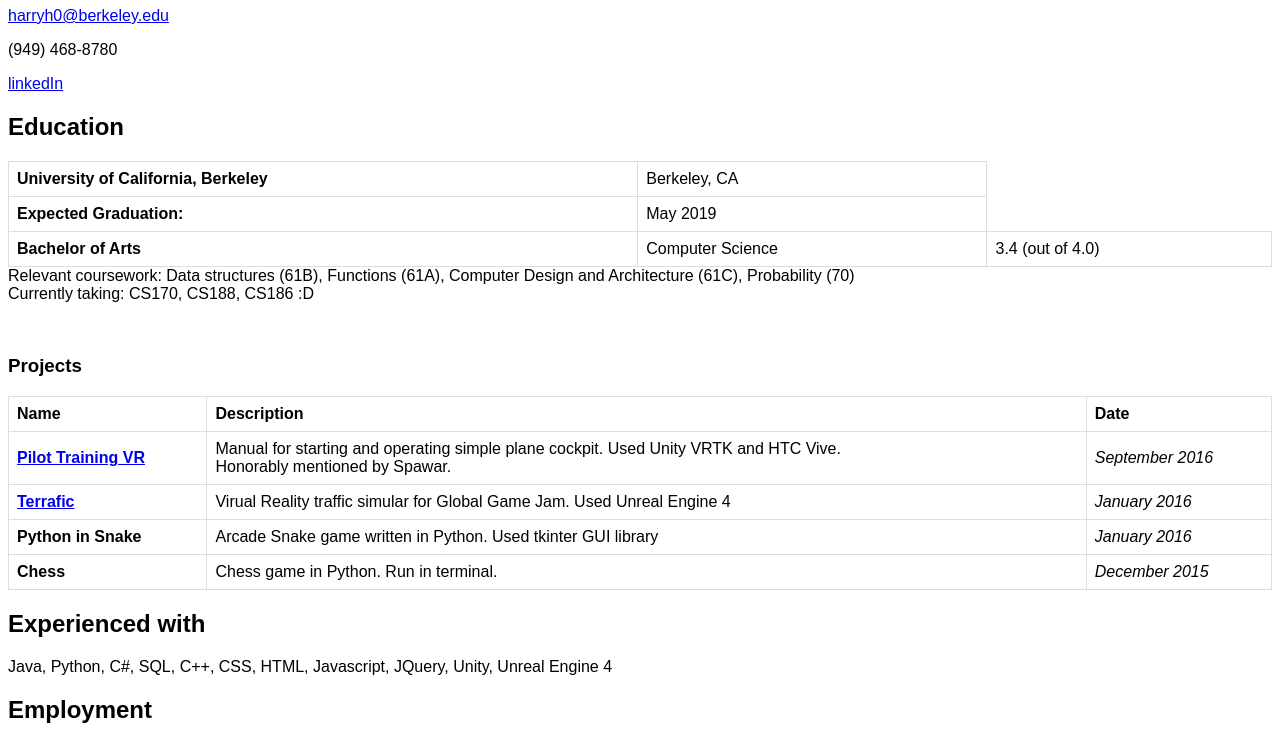
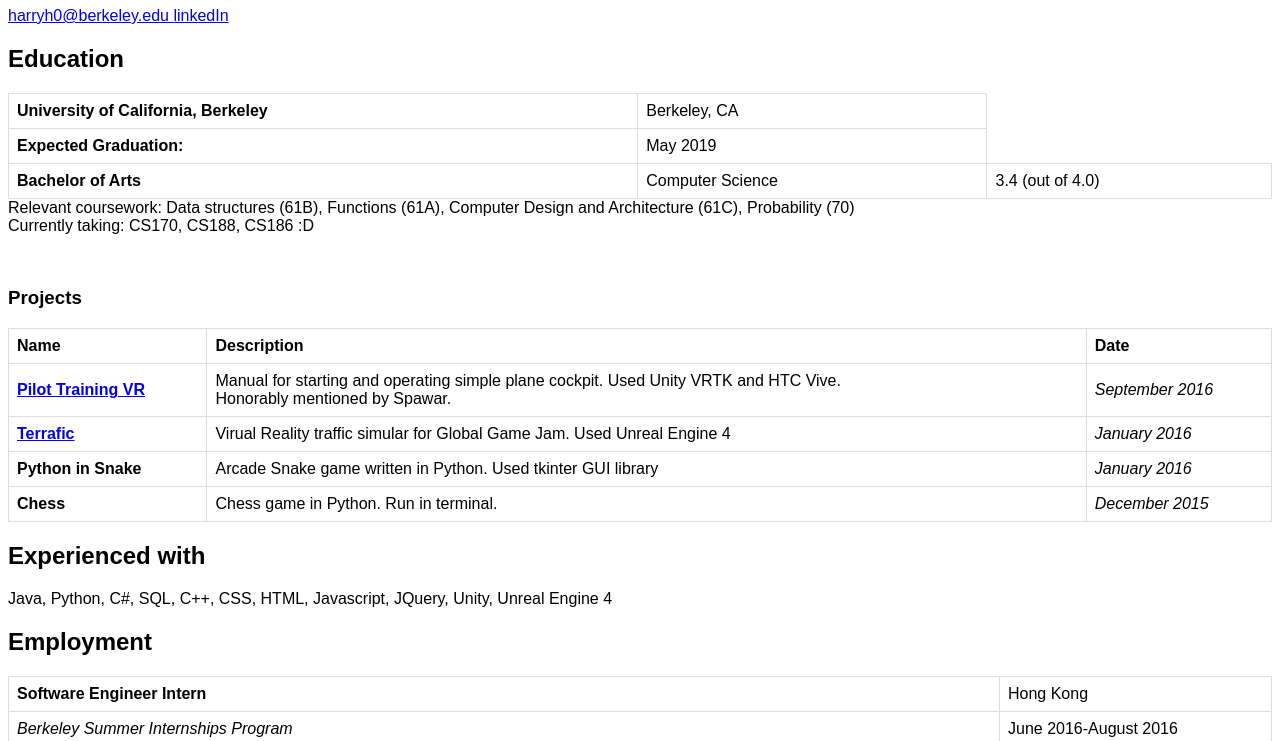
Before and after one commit to harryh0/harryh0.github.io, a plain HTML site: page index.html in a window 1280 px wide. Shown: the part 73-814 px from the top of the page. Drawn offline with nearby package versions, Linux system fonts and the light colour scheme.

Commit message:
thanks man

```diff
--- a/index.html
+++ b/index.html
@@ -21,7 +21,7 @@
 
 		<!-- contact info -->
 		<a href="#">harryh0@berkeley.edu </a>
-		<p>(949) 468-8780</p>
+
 		<a href="https://www.linkedin.com/in/harryh0/">linkedIn</a>
 
 	</div>
```
